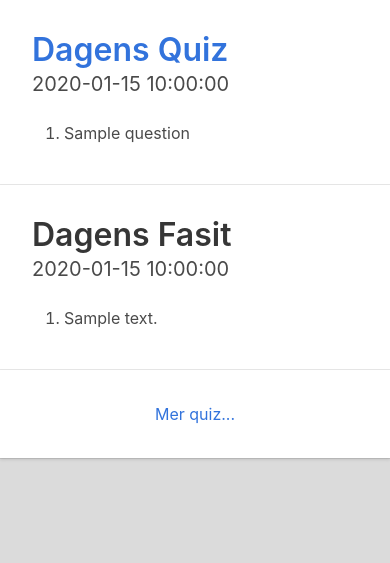
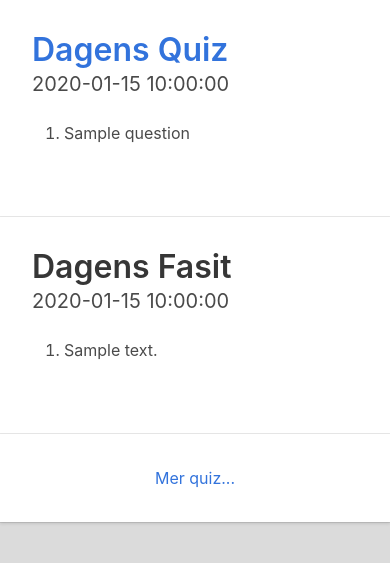
Before and after one commit to olehermanse/dagensquiz, a Flask app: template quiz_server/templates/index.html in a window 390 px wide. Shown: the top 563 px of the page. Run offline with Flask 2, Linux system fonts and the light colour scheme; the template is opened without the code that fills it: most values are stand-ins (such as "Sample title", 1, 10 or a date in 2020); parts of the project's set-up code (start-up, migrations or seed data) failed here and were passed over; some libraries are stand-ins or nearby versions.

Commit message:
Testing new media queries for height
Signed-off-by: Ole Herman Schumacher Elgesem <oleherman93@gmail.com>

```diff
--- a/quiz_server/templates/index.html
+++ b/quiz_server/templates/index.html
@@ -18,6 +18,16 @@
       }
       li {
         margin-bottom: 0.5em;
+      }
+      @media (min-height: 700px){
+        li {
+          margin-bottom: 1.5em;
+        }
+        @media (min-height: 800px){
+          li {
+            margin-bottom: 2.5em;
+          }
+        }
       }
       .section {
         padding: 2em;
```
